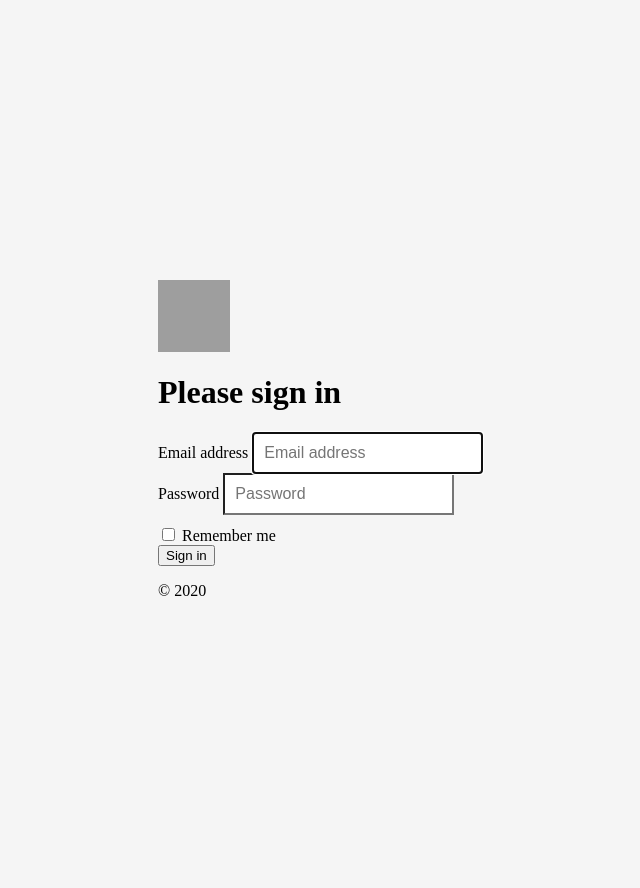
After one commit to Crossy101/MovieWebsiteUni, a PHP site: page /views/User/index.php in a window 1280 px wide. The commit adds this page. Shown: the whole page, without its empty margins (317-957 px from the left). Run offline with PHP 8.4, Linux system fonts and the light colour scheme; some libraries are stand-ins or nearby versions; grey boxes are pictures that could not be loaded.

Commit message:
Initial Commit

```diff
--- /dev/null
+++ b/assets/css/LoginRegisterStyle.css
@@ -0,0 +1,49 @@
+html,
+body {
+    height: 100%;
+}
+
+body {
+    display: -ms-flexbox;
+    display: -webkit-box;
+    display: flex;
+    -ms-flex-align: center;
+    -ms-flex-pack: center;
+    -webkit-box-align: center;
+    align-items: center;
+    -webkit-box-pack: center;
+    justify-content: center;
+    padding-top: 40px;
+    padding-bottom: 40px;
+    background-color: #f5f5f5;
+}
+
+.form-signin {
+    width: 100%;
+    max-width: 330px;
+    padding: 15px;
+    margin: 0 auto;
+}
+.form-signin .checkbox {
+    font-weight: 400;
+}
+.form-signin .form-control {
+    position: relative;
+    box-sizing: border-box;
+    height: auto;
+    padding: 10px;
+    font-size: 16px;
+}
+.form-signin .form-control:focus {
+    z-index: 2;
+}
+.form-signin input[type="email"] {
+    margin-bottom: -1px;
+    border-bottom-right-radius: 0;
+    border-bottom-left-radius: 0;
+}
+.form-signin input[type="password"] {
+    margin-bottom: 10px;
+    border-top-left-radius: 0;
+    border-top-right-radius: 0;
+}
--- a/index.php
+++ b/index.php
@@ -11,7 +11,7 @@ require('models/user.php');
 require('models/share.php');
 
 require('controllers/home.php');
-require('controllers/users.php');
+require('controllers/user.php');
 require('controllers/share.php');
 
 $bootstrap = new Bootstrap($_GET);
--- /dev/null
+++ b/views/Share/index.php
@@ -0,0 +1 @@
+THIS IS SHARES
--- /dev/null
+++ b/views/User/index.php
@@ -0,0 +1,19 @@
+<head>
+    <link rel="stylesheet" href="assets/css/LoginRegisterStyle.css">
+</head>
+
+<form class="form-signin">
+    <img class="mb-4" src="https://getbootstrap.com/docs/4.0/assets/brand/bootstrap-solid.svg" alt="" width="72" height="72">
+    <h1 class="h3 mb-3 font-weight-normal">Please sign in</h1>
+    <label for="inputEmail" class="sr-only">Email address</label>
+    <input type="email" id="inputEmail" class="form-control" placeholder="Email address" required autofocus>
+    <label for="inputPassword" class="sr-only">Password</label>
+    <input type="password" id="inputPassword" class="form-control" placeholder="Password" required>
+    <div class="checkbox mb-3">
+        <label>
+            <input type="checkbox" value="remember-me"> Remember me
+        </label>
+    </div>
+    <button class="btn btn-lg btn-primary btn-block" type="submit">Sign in</button>
+    <p class="mt-5 mb-3 text-muted">&copy; 2020</p>
+</form>
```
Also changed, not shown: controllers/user.php (added, +21 -0 lines), controllers/users.php (deleted, +0 -8 lines), models/user.php (+10 -0 lines), views/User/login.php (added, +19 -0 lines), views/User/register.php (added, +15 -0 lines), views/home/index.php (added, +36 -0 lines), views/main.php (+47 -0 lines), assets/css/styles.css (added), views/Share/add.php (added).
